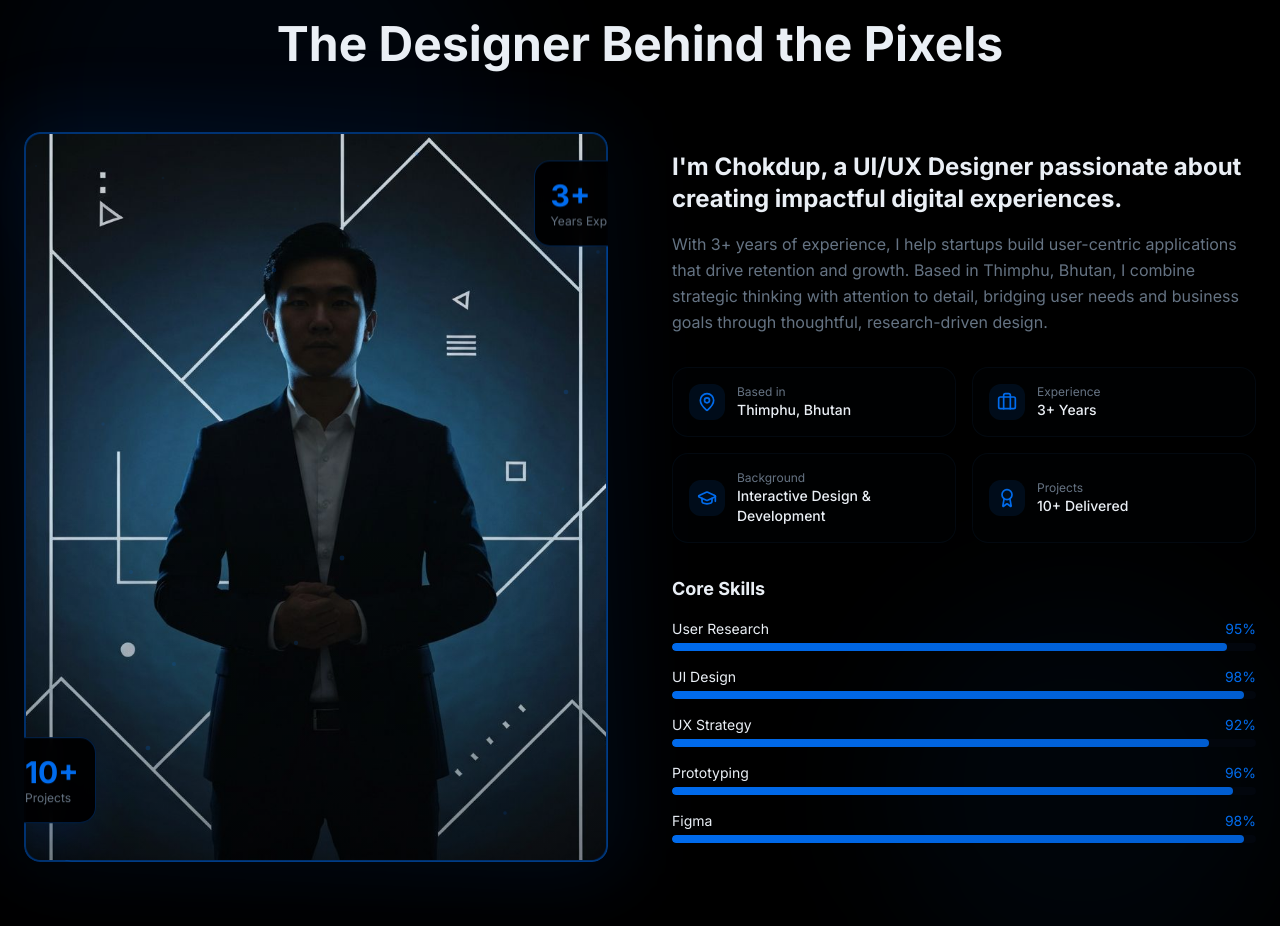
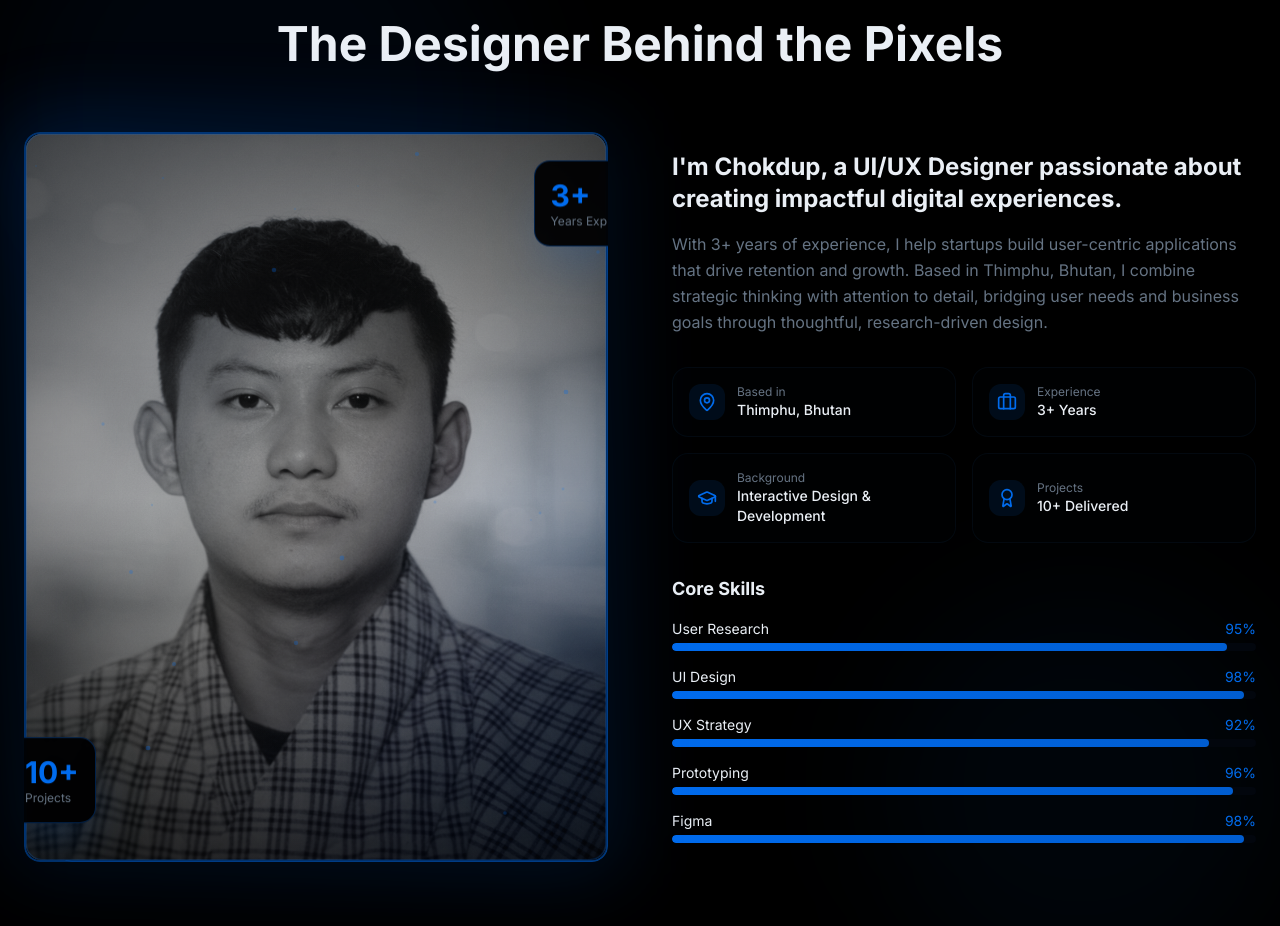
Before and after one commit to Chokdup/Portfolio-Website, a Next.js app: page / in a window 1280 px wide. Shown: the part 5867-6793 px from the top of the page. Built offline with nearby package versions, Linux system fonts and the light colour scheme.

Commit message:
feat: update About section with styled profile photo
Add dark overlay, blend mode, color overlay, vignette, and glow effects.

```diff
--- a/components/portfolio/about-section.tsx
+++ b/components/portfolio/about-section.tsx
@@ -68,36 +68,46 @@ export function AboutSection() {
             className="relative"
           >
             {/* Glow effect behind image */}
-            <div className="absolute -inset-4 bg-gradient-to-br from-primary/20 via-primary/10 to-accent/20 rounded-3xl blur-2xl opacity-60" />
+            <div className="absolute -inset-4 bg-gradient-to-br from-primary/30 via-primary/15 to-accent/25 rounded-3xl blur-2xl opacity-70" />
 
             {/* Main image container */}
             <div className="relative aspect-[4/5] rounded-2xl overflow-hidden">
               {/* Profile Image */}
-              <div className="absolute inset-0 bg-gradient-to-br from-primary/20 to-accent/20 border-2 border-primary/30 rounded-2xl">
+              <div className="absolute inset-0 border-2 border-primary/40 rounded-2xl shadow-2xl shadow-primary/20">
+                {/* Dark background layer */}
+                <div className="absolute inset-0 bg-gradient-to-br from-background via-background/95 to-primary/20 rounded-2xl" />
+
                 <Image
                   src="/images/profile.jpg"
                   alt="Chokdup - UI/UX Designer"
                   fill
-                  className="object-cover object-center rounded-2xl"
+                  className="object-cover object-top rounded-2xl mix-blend-luminosity opacity-90"
                   sizes="(max-width: 768px) 100vw, 50vw"
                   priority
                 />
 
-                {/* Subtle overlay for depth */}
-                <div className="absolute inset-0 bg-gradient-to-t from-background/40 via-transparent to-transparent rounded-2xl" />
+                {/* Color overlay for dark theme integration */}
+                <div className="absolute inset-0 bg-gradient-to-br from-primary/10 via-transparent to-accent/15 rounded-2xl mix-blend-overlay" />
+
+                {/* Vignette effect for depth */}
+                <div className="absolute inset-0 bg-gradient-to-t from-background/70 via-background/20 to-background/40 rounded-2xl" />
+                <div className="absolute inset-0 bg-[radial-gradient(ellipse_at_center,transparent_40%,rgba(0,0,0,0.4)_100%)] rounded-2xl" />
+
+                {/* Subtle inner glow */}
+                <div className="absolute inset-0 rounded-2xl ring-1 ring-inset ring-primary/20" />
 
                 {/* Decorative particles overlay */}
                 <div className="absolute inset-0 pointer-events-none">
                   {particles.map((pos, i) => (
                     <motion.div
                       key={i}
-                      className="absolute w-1 h-1 bg-primary/40 rounded-full"
+                      className="absolute w-1 h-1 bg-primary/50 rounded-full"
                       style={{
                         left: pos.left,
                         top: pos.top,
                       }}
                       animate={{
-                        opacity: [0.1, 0.5, 0.1],
+                        opacity: [0.2, 0.6, 0.2],
                         scale: [0.5, 1.2, 0.5],
                       }}
                       transition={{
```
Also changed, not shown: public/images/profile.jpg.
